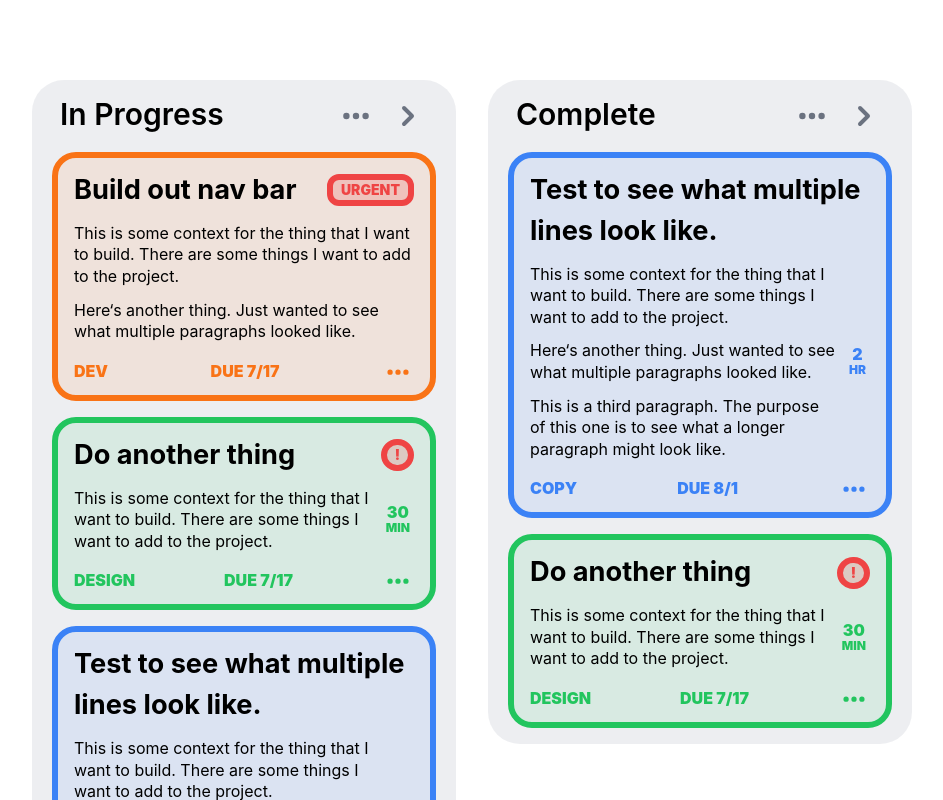
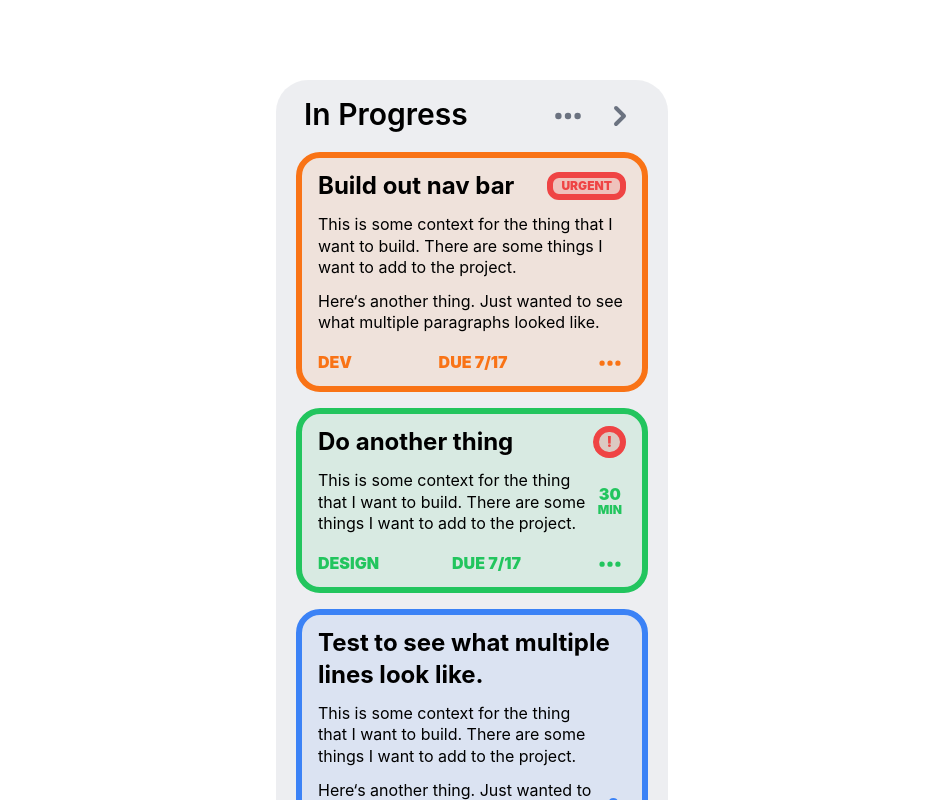
Before and after one commit to garrettprince/junk-component-tests, a Next.js app: page / in a window 1280 px wide. Shown: the top 800 px of the page, without its empty margins (168-1111 px from the left). Built offline with nearby package versions, Linux system fonts and the light colour scheme.

Commit message:
General sizing changes

```diff
--- a/components/CardTest.js
+++ b/components/CardTest.js
@@ -5,11 +5,11 @@ function CardTest({ title, description, category }) {
   return (
     <div
       id="card1"
-      className="bg-orange-500/10 h-full w-96 border-orange-500 rounded-3xl border-[6px] cursor-grab my-4 mx-5"
+      className="bg-orange-500/10 h-full w-[22rem] border-orange-500 rounded-3xl border-[6px] cursor-grab my-4 mx-5"
     >
       <header className="flex justify-between items-center mx-4 mt-3">
-        <h1 className="font-bold text-[1.70rem]">Build out nav bar</h1>
-        <div className="border-[6px] bg-red-500/20 text-red-500 rounded-xl border-red-500 text-sm font-black px-2 py-0">
+        <h1 className="font-bold text-2xl">Build out nav bar</h1>
+        <div className="border-[6px] bg-red-500/20 text-red-500 rounded-xl border-red-500 text-xs font-black px-2 py-0">
           URGENT
         </div>
       </header>
--- a/components/CardTest2.js
+++ b/components/CardTest2.js
@@ -5,10 +5,10 @@ function CardTest({ title, description, category }) {
   return (
     <div
       id="card1"
-      className="bg-green-500/10 h-full w-96 border-green-500 rounded-3xl border-[6px] cursor-grab my-4 mx-5"
+      className="bg-green-500/10 h-full w-[22rem] border-green-500 rounded-3xl border-[6px] cursor-grab my-4 mx-5"
     >
       <header className="flex justify-between items-center mx-4 mt-3">
-        <h1 className="font-bold text-[1.70rem]">Do another thing</h1>
+        <h1 className="font-bold text-2xl">Do another thing</h1>
         <div className="border-[6px] bg-red-500/20 text-red-500 rounded-full border-red-500 text-sm font-black px-2 py-0">
           !
         </div>
--- a/components/CardTest3.js
+++ b/components/CardTest3.js
@@ -10,10 +10,10 @@ function CardTest({ title, description, category }) {
   return (
     <div
       id="card1"
-      className="bg-blue-500/10 h-full w-96 border-blue-500 rounded-3xl border-[6px] cursor-grab my-4 mx-5"
+      className="bg-blue-500/10 h-full w-[22rem] border-blue-500 rounded-3xl border-[6px] cursor-grab my-4 mx-5"
     >
       <header className="flex justify-between items-center mx-4 mt-3">
-        <h1 className="font-bold text-[1.70rem]">
+        <h1 className="font-bold text-2xl">
           Test to see what multiple lines look like.
         </h1>
         {/* <div className="border-[6px] bg-red-500/20 text-red-500 rounded-full border-red-500 text-sm font-black px-2 py-0">
--- a/pages/index.js
+++ b/pages/index.js
@@ -26,17 +26,7 @@ export default function Home() {
           <CardTest2 />
           <CardTest3 />
         </section>
-        <section className="flex-col h-full bg-gray-300/40 rounded-[2rem] mx-4">
-          <div className="flex justify-between mx-7 mt-4">
-            <h1 className="text-3xl font-semibold">Complete</h1>
-            <div className="flex items-center space-x-4">
-              <DotsHorizontalIcon className="h-8 w-8 cursor-pointer text-gray-500" />
-              <ChevronRightIcon className="h-10 w-10 cursor-pointer text-gray-500" />
-            </div>
-          </div>
-          <CardTest3 />
-          <CardTest2 />
-        </section>
+
       </div>
     </div>
   );
```
